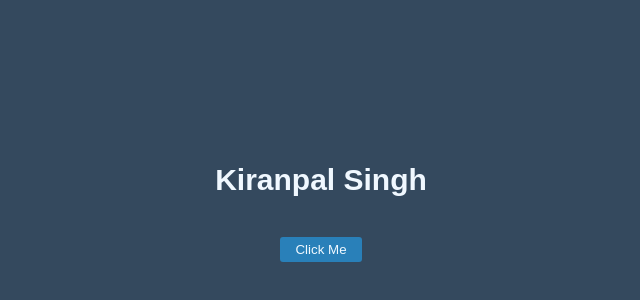
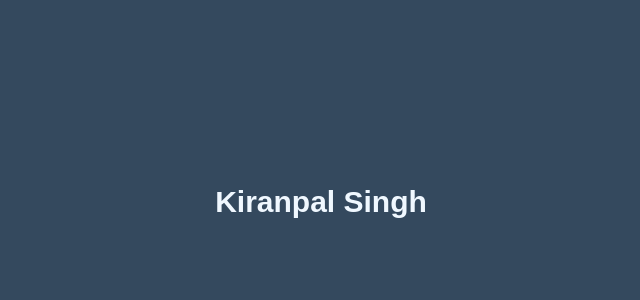
Before and after one commit to kiranpalsingh1806/My-Web-Development, a React (Create React App) app: page / in a window 1280 px wide. Shown: the part 198-498 px from the top of the page, without its empty margins (319-959 px from the left). Built offline with nearby package versions, Linux system fonts and the light colour scheme.

Commit message:
Understand Hooks rules

```diff
--- a/src/App.js
+++ b/src/App.js
@@ -1,27 +1,11 @@
 import React, {useState} from 'react';
 import './App.css';
+import HooksRule from './components/HooksRule';
 
 const App = () => {
-
-  const  [myName, setMyName ] = useState('Kiranpal Singh');
-
-  const changeName = () => {
-
-    let val = myName;
-    if(val ==="Kiranpal Singh") {
-      setMyName("Name replaced");
-    }
-    else {
-      setMyName("Kiranpal Singh")
-    }
-  }
-
   return (
     <div>
-      <h1>
-        {myName}
-      </h1>
-      <button className="btn" onClick={changeName}>Click Me</button>
+      <HooksRule/>
     </div>
   );
 }
--- /dev/null
+++ b/src/components/HooksRule.js
@@ -0,0 +1,19 @@
+import React, { useState } from 'react';
+
+/* Hooks Rules */
+// Always write hooks inside the component or function
+// Component name must be PascalCase
+// We can either import useState or can use React.useState
+// Don't call Hooks inside loops, conditions, or nested functions.
+// But we can call hook variable in loops, conditions and nested functions.s
+
+const HooksRule = () => {
+    const [myName, setmyName] = useState("Kiranpal Singh");
+    return (
+        <div>
+            <h1>{myName}</h1>
+        </div>
+    );
+}
+
+export default HooksRule;
```
